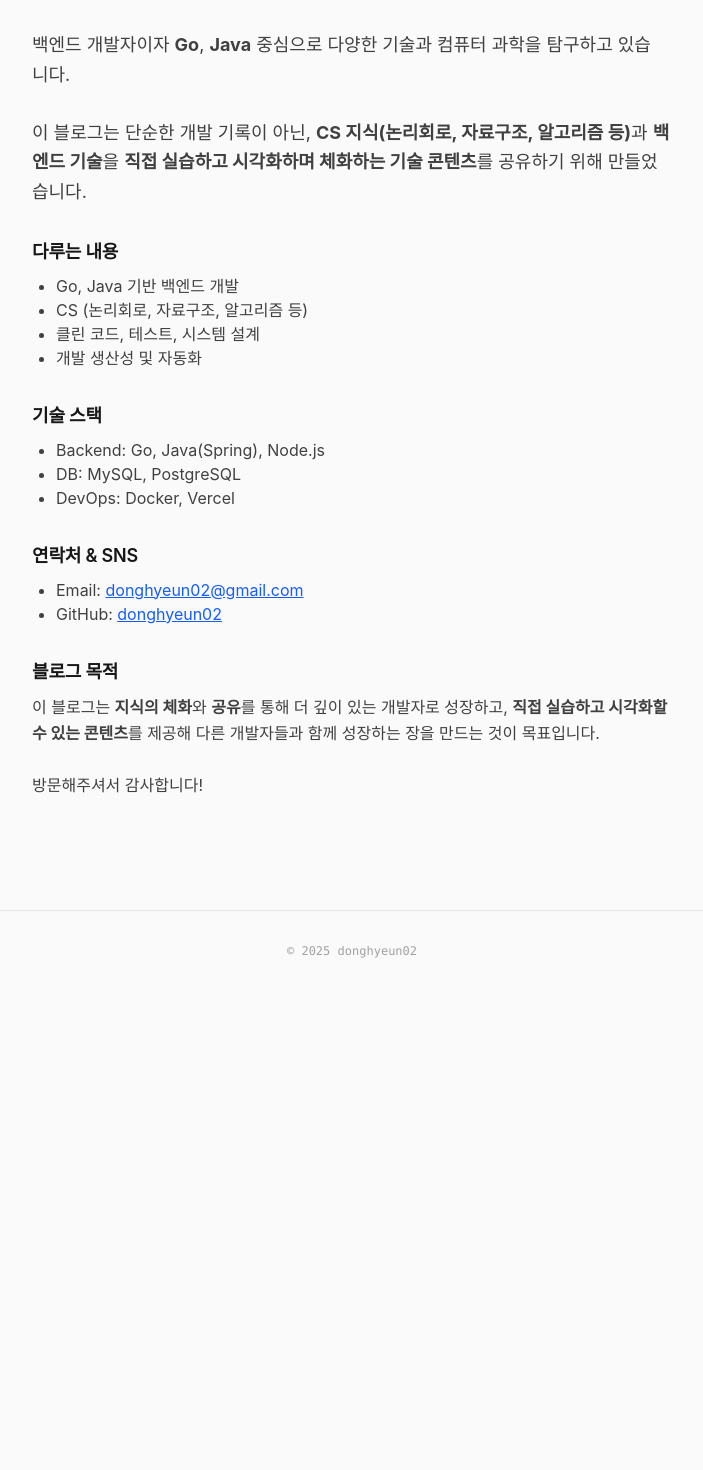
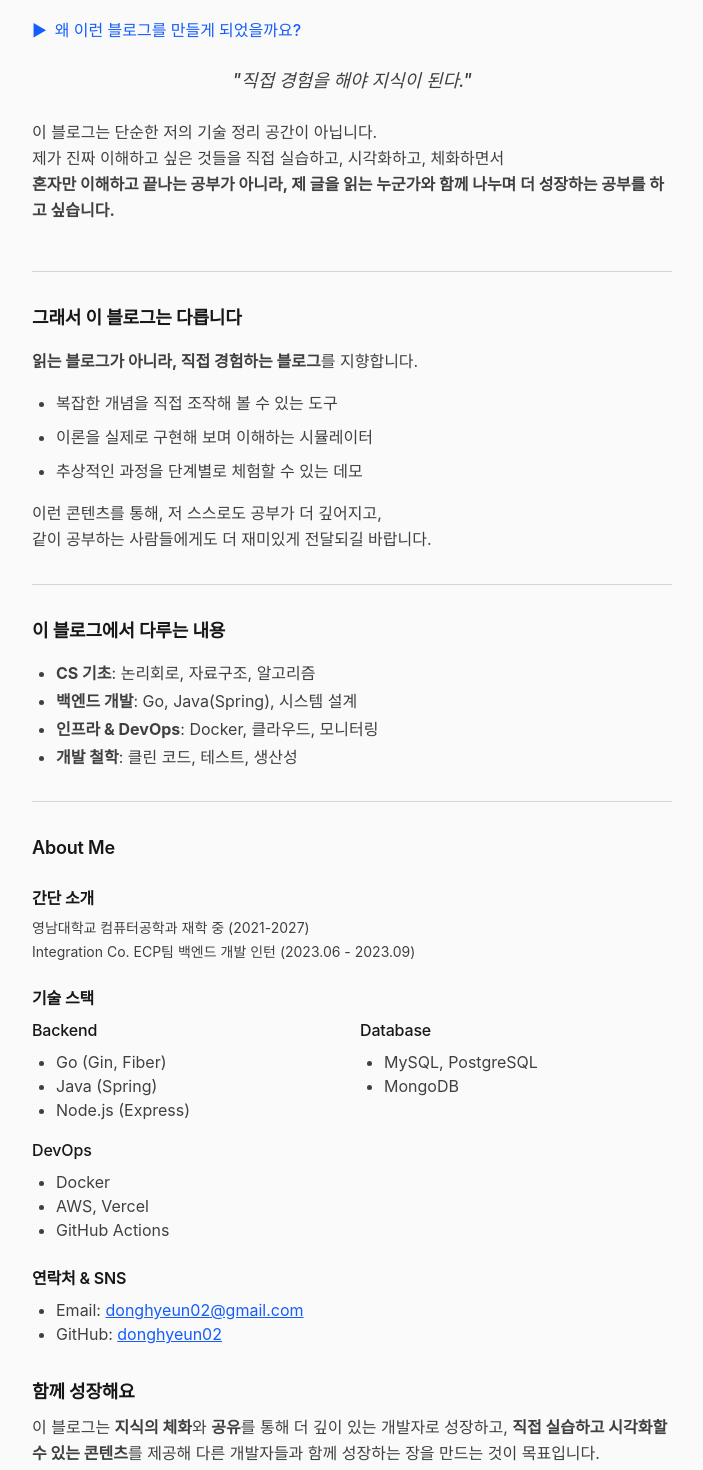
Before and after one commit to donghyeun02/blog, a Next.js app: page /about in a window 1280 px wide. Shown: the part 420-1890 px from the top of the page, without its empty margins (288-991 px from the left). Before the commit the page ends 1411 px from the top, so only its background shows below. Built offline with nearby package versions, Linux system fonts and the light colour scheme.

Commit message:
feat: about 소개부분 글 수정

```diff
--- a/src/app/about/page.tsx
+++ b/src/app/about/page.tsx
@@ -1,11 +1,16 @@
+'use client';
+
 import Image from 'next/image';
+import { useState } from 'react';
 
 export default function AboutPage() {
+  const [isStoryExpanded, setIsStoryExpanded] = useState(false);
+
   return (
     <main className="max-w-2xl mx-auto px-4 py-12">
       <div className="flex justify-center mb-6">
         <Image
-          src="/profile.jpg"
+          src="https://donghyeun-blog-images.s3.us-east-1.amazonaws.com/profile.jpg"
           alt="프로필 사진"
           width={160}
           height={160}
@@ -14,43 +19,222 @@ export default function AboutPage() {
       </div>
       <h1 className="text-2xl sm:text-3xl font-bold mb-4">소개</h1>
 
-      <section className="mb-8">
-        <h2 className="text-lg sm:text-xl font-semibold mb-2">
+      <section className="mb-12">
+        <h2 className="text-lg sm:text-xl font-semibold mb-6">
           안녕하세요, 백엔드 개발자 신동현입니다 👋
         </h2>
-        <p className="text-base sm:text-lg text-neutral-700 leading-relaxed">
+
+        <div className="text-neutral-700 leading-relaxed space-y-6">
+          <button
+            onClick={() => setIsStoryExpanded(!isStoryExpanded)}
+            className="flex items-center gap-2 text-blue-600 hover:text-blue-800 transition-colors font-medium"
+          >
+            <span>{isStoryExpanded ? '▼' : '▶'}</span>
+            {isStoryExpanded
+              ? '스토리 접기'
+              : '왜 이런 블로그를 만들게 되었을까요?'}
+          </button>
+
+          {isStoryExpanded && (
+            <div className="space-y-6 mt-6">
+              <p>저는 어떤 공부를 하던 하다가 보면 늘 이런 순간이 옵니다.</p>
+
+              <p className="text-lg font-medium text-center italic">
+                &quot;이론은 진짜 알겠는데… 이게 어떻게 돌아가는 건데?&quot;
+              </p>
+
+              <p>
+                이런 사고방식으로 개발 공부를 하면서도, 자꾸만 더 깊이 파고들게
+                됐습니다.
                 <br />
-          백엔드 개발자이자 <b>Go</b>, <b>Java</b> 중심으로 다양한 기술과 컴퓨터
-          과학을 탐구하고 있습니다.
+                &quot;왜 이 코드가 더 빠른지&quot;,
                 <br />
-          <br />이 블로그는 단순한 개발 기록이 아닌,{' '}
-          <b>CS 지식(논리회로, 자료구조, 알고리즘 등)</b>과 <b>백엔드 기술</b>을{' '}
-          <b>직접 실습하고 시각화하며 체화하는 기술 콘텐츠</b>를 공유하기 위해
-          만들었습니다.
+                &quot;이 프레임워크는 내부적으로 어떻게 동작하는지&quot;,
+                <br />
+                &quot;왜 이렇게 설계되었는지&quot;,
+                <br />
+                이런 것들이 궁금했습니다.
               </p>
+
+              <p>
+                그런데 문서를 읽거나, 구글링을 해보고, 글을 찾고, 강의를 들어도…
+                <br />
+                뭔가 와닿지 않았습니다.
+              </p>
+
+              <p>
+                과거 학원에서 학생들을 가르치는 알바를 했을 때, <br />
+                그리고 학생으로서 수업을 들으며 느꼈던 경험을 바탕으로 생각을
+                해보면
+                <br />
+                <b>
+                  말로만 하는 설명은 머릿속을 스쳐 지나가지만, 직접 해보면 훨씬
+                  오래 기억에 남더라고요.
+                </b>
+              </p>
+
+              <p>
+                그리고 이 경험은 지금 제가 개발을 공부할 때도 그대로
+                이어졌습니다. <br />
+                단순히 읽고 듣는 것보다{' '}
+                <b>코드를 쳐보고 과정과 결과를 내가 직접 확인해 봐야</b>
+                <br />
+                비로소 &apos;아, 이해가 된다&apos;라는 소리가 나오듯이요.
+              </p>
+
+              <p>
+                글을 쓸 때{' '}
+                <b>글이나 말로만 설명하는 데에는 늘 아쉬움이 있었습니다.</b>{' '}
+                <br />
+                다른 개발자들처럼 멋진 블로그 글을 써보려고도 했지만, <br />
+                항상 글을 쓰다 보면, 어느 순간 이런 생각이 들었습니다. <br />
+                <b>&quot;이 설명이 다른 사람에게도 잘 전달이 될까...?&quot;</b>
+                라는 생각이 들며 막히곤 했습니다.
+              </p>
+
+              <p>
+                그래서 저는 설명만으론 부족하다고 느꼈고,
+                <br />
+                <b>
+                  읽는 사람이 조작이나 버튼 클릭으로 과정을 확인할 수 있는
+                  콘텐츠
+                </b>
+                를 만들기로 했습니다.
+                <br />
+                이게 저에겐 더 자연스럽고 효과적인 방식이었으니까요.
+                <br />백 번 설명하는 것보다,{' '}
+                <b>한 번 직접 해보는 게 더 깊이 남는다고 생각합니다.</b>
+              </p>
+
+              <p>
+                그렇게 하나씩 만들다 보니, 이 블로그도 단순한 기록 공간이 아니라
+                <br />
+                <b>&quot;클릭하거나 조작하여 확인하는 공간&quot;</b>으로
+                자연스럽게 방향이 잡혔습니다.
+              </p>
+
+              <p className="text-neutral-700 italic text-center text-base sm:text-lg mb-6">
+                그냥 읽는 건 재미없잖아요. 그래서 저는 &apos;직접 해볼 수 있는
+                개발 블로그&apos;를 만들었습니다.
+              </p>
+
+              <ul className="list-disc pl-6 space-y-1">
+                <li>개념을 직접 코드로 구현해 보고,</li>
+                <li>동작 과정을 시각적으로 따라가보고,</li>
+                <li>여러 방법들을 실제로 비교해 봤습니다.</li>
+              </ul>
+            </div>
+          )}
+
+          <p className="text-lg font-medium text-center italic">
+            &quot;직접 경험을 해야 지식이 된다.&quot;
+          </p>
+
+          <p>
+            이 블로그는 단순한 저의 기술 정리 공간이 아닙니다.
+            <br />
+            제가 진짜 이해하고 싶은 것들을 직접 실습하고, 시각화하고, 체화하면서
+            <br />
+            <b>
+              혼자만 이해하고 끝나는 공부가 아니라, 제 글을 읽는 누군가와 함께
+              나누며 더 성장하는 공부를 하고 싶습니다.
+            </b>
+          </p>
+        </div>
       </section>
 
+      <hr className="border-gray-300 my-8" />
+
       <section className="mb-8">
-        <h2 className="text-lg font-semibold mb-2">다루는 내용</h2>
-        <ul className="list-disc pl-6 text-neutral-700">
-          <li>Go, Java 기반 백엔드 개발</li>
-          <li>CS (논리회로, 자료구조, 알고리즘 등)</li>
-          <li>클린 코드, 테스트, 시스템 설계</li>
-          <li>개발 생산성 및 자동화</li>
+        <h2 className="text-lg font-semibold mb-4">
+          그래서 이 블로그는 다릅니다
+        </h2>
+
+        <div className="text-neutral-700 leading-relaxed space-y-4">
+          <p>
+            <b>읽는 블로그가 아니라, 직접 경험하는 블로그</b>를 지향합니다.
+          </p>
+
+          <ul className="list-disc pl-6 space-y-2">
+            <li>복잡한 개념을 직접 조작해 볼 수 있는 도구</li>
+            <li>이론을 실제로 구현해 보며 이해하는 시뮬레이터</li>
+            <li>추상적인 과정을 단계별로 체험할 수 있는 데모</li>
+          </ul>
+
+          <p>
+            이런 콘텐츠를 통해, 저 스스로도 공부가 더 깊어지고,
+            <br />
+            같이 공부하는 사람들에게도 더 재미있게 전달되길 바랍니다.
+          </p>
+        </div>
+      </section>
+
+      <hr className="border-gray-300 my-8" />
+
+      <section className="mb-8">
+        <h2 className="text-lg font-semibold mb-4">
+          이 블로그에서 다루는 내용
+        </h2>
+        <ul className="list-disc pl-6 text-neutral-700 space-y-1">
+          <li>
+            <b>CS 기초</b>: 논리회로, 자료구조, 알고리즘
+          </li>
+          <li>
+            <b>백엔드 개발</b>: Go, Java(Spring), 시스템 설계
+          </li>
+          <li>
+            <b>인프라 & DevOps</b>: Docker, 클라우드, 모니터링
+          </li>
+          <li>
+            <b>개발 철학</b>: 클린 코드, 테스트, 생산성
+          </li>
         </ul>
       </section>
 
-      <section className="mb-8">
-        <h2 className="text-lg font-semibold mb-2">기술 스택</h2>
-        <ul className="list-disc pl-6 text-neutral-700">
-          <li>Backend: Go, Java(Spring), Node.js</li>
-          <li>DB: MySQL, PostgreSQL</li>
-          <li>DevOps: Docker, Vercel</li>
-        </ul>
-      </section>
+      <hr className="border-gray-300 my-8" />
 
       <section className="mb-8">
-        <h2 className="text-lg font-semibold mb-2">연락처 & SNS</h2>
+        <h2 className="text-lg font-semibold mb-6">About Me</h2>
+
+        <div className="mb-6">
+          <h3 className="font-semibold mb-2">간단 소개</h3>
+          <div className="text-neutral-700 text-sm space-y-1">
+            <p>영남대학교 컴퓨터공학과 재학 중 (2021-2027)</p>
+            <p>Integration Co. ECP팀 백엔드 개발 인턴 (2023.06 - 2023.09)</p>
+          </div>
+        </div>
+
+        <div className="mb-6">
+          <h3 className="font-semibold mb-2">기술 스택</h3>
+          <div className="grid grid-cols-1 md:grid-cols-2 gap-4">
+            <div>
+              <h4 className="font-medium mb-2">Backend</h4>
+              <ul className="list-disc pl-6 text-neutral-700">
+                <li>Go (Gin, Fiber)</li>
+                <li>Java (Spring)</li>
+                <li>Node.js (Express)</li>
+              </ul>
+            </div>
+            <div>
+              <h4 className="font-medium mb-2">Database</h4>
+              <ul className="list-disc pl-6 text-neutral-700">
+                <li>MySQL, PostgreSQL</li>
+                <li>MongoDB</li>
+              </ul>
+            </div>
+            <div>
+              <h4 className="font-medium mb-2">DevOps</h4>
+              <ul className="list-disc pl-6 text-neutral-700">
+                <li>Docker</li>
+                <li>AWS, Vercel</li>
+                <li>GitHub Actions</li>
+              </ul>
+            </div>
+          </div>
+        </div>
+
+        <div>
+          <h3 className="font-semibold mb-2">연락처 & SNS</h3>
           <ul className="list-disc pl-6 text-neutral-700">
             <li>
               Email:{' '}
@@ -73,18 +257,28 @@ export default function AboutPage() {
               </a>
             </li>
           </ul>
+        </div>
       </section>
 
       <section>
-        <h2 className="text-lg font-semibold mb-2">블로그 목적</h2>
-        <p className="text-neutral-700 leading-relaxed">
+        <h2 className="text-lg font-semibold mb-2">함께 성장해요</h2>
+        <div className="text-neutral-700 leading-relaxed space-y-4">
+          <p>
             이 블로그는 <b>지식의 체화</b>와 <b>공유</b>를 통해 더 깊이 있는
             개발자로 성장하고, <b>직접 실습하고 시각화할 수 있는 콘텐츠</b>를
             제공해 다른 개발자들과 함께 성장하는 장을 만드는 것이 목표입니다.
-          <br />
-          <br />
-          방문해주셔서 감사합니다!
           </p>
+
+          <p>
+            <b>
+              &quot;읽기만 하는 글이 아닌, 직접 클릭을 해보고 체험할 수 있는
+              글&quot;
+            </b>
+            을 통해 함께 성장해나가길 희망합니다.
+          </p>
+
+          <p className="text-center font-medium">방문해주셔서 감사합니다! 🙇‍♂️</p>
+        </div>
       </section>
     </main>
   );
--- a/src/app/mdx/calculator/meta.ts
+++ b/src/app/mdx/calculator/meta.ts
@@ -2,7 +2,7 @@ export const metadata = {
   title: '계산기 안에는 뭐가 있을까',
   summary:
     '계산기는 버튼 몇 개로 컴퓨터의 본질을 보여주는 작은 디지털 교과서다.',
-  date: '2025-07-06',
+  date: '2025-07-09',
   tags: ['논리회로', '계산기', '디지털', '컴퓨터구조', 'ALU', '이진수'],
   category: 'CS',
   thumbnail:
--- a/src/components/postsMeta.ts
+++ b/src/components/postsMeta.ts
@@ -22,7 +22,7 @@ export const postsMeta = [
   {
     title: '계산기는 작은 디지털 교과서다',
     path: '/mdx/calculator',
-    date: '2025-07-06',
+    date: '2025-07-09',
     summary:
       '계산기는 버튼 몇 개로 컴퓨터의 본질을 보여주는 작은 디지털 교과서다.',
     tags: ['논리회로', '계산기', '디지털', '컴퓨터구조', 'ALU', '이진수'],
```
Also changed, not shown: 1 other file (tests, documents, lock files or other folders). Lines whose indentation alone changed are shown as unchanged.
